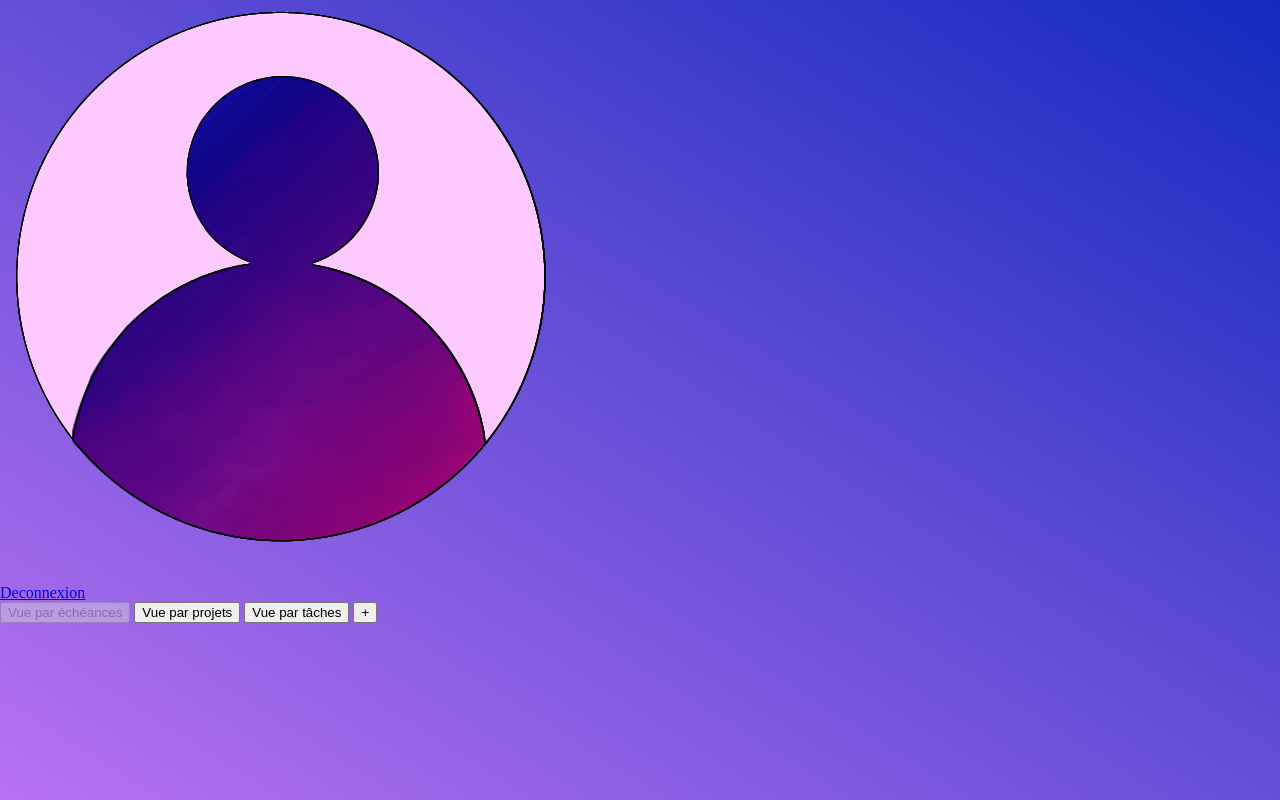
After one commit to albane-dorin/IMTrello, a Flask app: template templates/home_project.html.jinja2 in a window 1280 px wide. The commit adds this page. Run offline with Flask 3, Linux system fonts and the light colour scheme; the template is opened without the code that fills it, so the values that code supplies are empty; parts of the project's set-up code (start-up, migrations or seed data) failed here and were passed over.

Commit message:
Structure HTML home

```diff
--- a/app.py
+++ b/app.py
@@ -11,7 +11,9 @@ def inscription():
     return flask.render_template("inscription.html.jinja2")
 
 
-
+@app.route('/home')
+def home():
+    return flask.render_template("home.html.jinja2")
 
 
 if __name__ == '__main__':
--- a/templates/connexion.html.jinja2
+++ b/templates/connexion.html.jinja2
@@ -2,7 +2,7 @@
 <html lang="fr">
   <head>
     <meta charset="utf-8">
-    <link rel="stylesheet" href="../static/css/styleco.css">
+    <link rel="stylesheet" href="../static/css/connexion.css">
 
     <title>Connexion IMTrello</title>
 
@@ -21,7 +21,7 @@
             <form class="formulaire">
                 {% block form %}
                     <p>Email : <input type="text" placeholder="ex: name.surname@thing.com" value="" required> </p>
-                    <p>Password : <input type="text" value="" required> </p>
+                    <p>Mot de passe : <input type="text" value="" required> </p>
                 {% endblock %}
 
                 <p><input type="submit"></p>
--- /dev/null
+++ b/templates/home.html.jinja2
@@ -0,0 +1,56 @@
+<!doctype html>
+<html lang="fr">
+  <head>
+    <meta charset="utf-8">
+    <link rel="stylesheet" href="../static/css/connexion.css">
+
+    <title>Home page</title>
+
+  </head>
+  <body>
+    <div class="profil">
+        <img src="/static/img/pp1.png" alt="Photo de profil">
+        <div class="nom">
+            <p class="username"> {{ user.name }}</p>
+            <a href="/">Deconnexion</a>
+        </div>
+    </div>
+    <div class="vues">
+        <button disabled>Vue par échéances</button>
+        <button>Vue par projets</button>
+        <button>Vue par tâches</button>
+        <button> + </button>
+
+    </div>
+
+    <div class="projets">
+
+    {% block projects %}
+        {% for project in projects %}
+
+            <button class="projet">{{ projet.name }}</button>
+        {% endfor %}
+    {% endblock %}
+
+    </div>
+
+    {%  block mess %}
+    <div class="message">
+        <div class="semaine">
+
+        </div>
+
+        <div class="mois">
+
+        </div>
+
+        <div class="apres">
+
+        </div>
+
+    </div>
+  {%  endblock   %}
+
+
+  </body>
+</html>
--- /dev/null
+++ b/templates/home_project.html.jinja2
@@ -0,0 +1 @@
+{% extends "home.html.jinja2" %}
--- a/templates/inscription.html.jinja2
+++ b/templates/inscription.html.jinja2
@@ -8,7 +8,7 @@
 {% block form %}
     <p>Email : <input type="text" placeholder="ex: name.surname@thing.com" value="" required> </p>
     <p> Username: <input type="text" value="" required> </p>
-    <p>Password : <input type="text" value="" required> </p>
-    <p>Repeat password : <input type="text" value="" required></p>
+    <p>Mot de passe: <input type="text" value="" required> </p>
+    <p>Répétez votre mot de passe : <input type="text" value="" required></p>
 
 {% endblock %}
```
Also changed, not shown: static/css/connexion.css (renamed from static/css/styleco.css), static/css/home.css (added), static/img/pp1.png (added).
